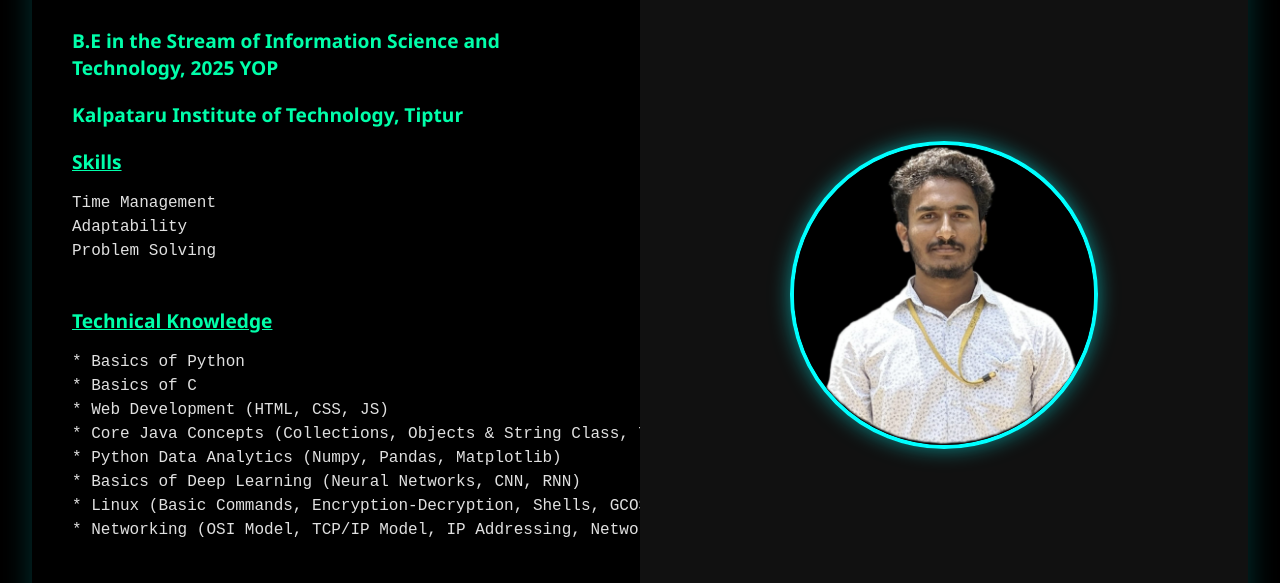
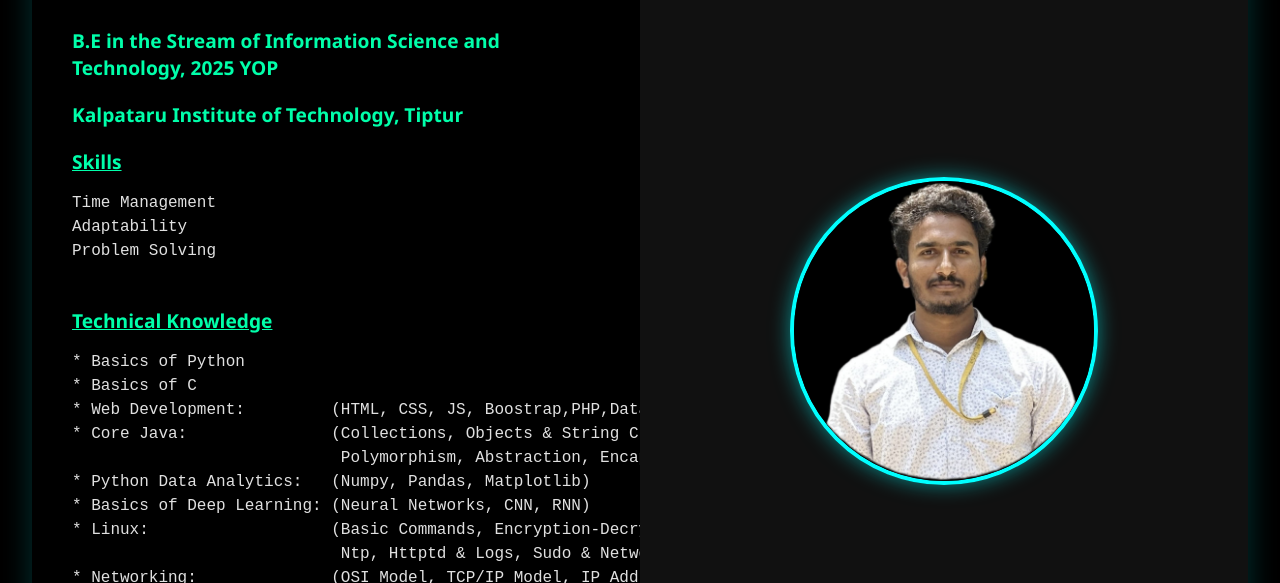
Before and after one commit to darshanhn7/abidas, a plain HTML site: page index.html in a window 1280 px wide. Shown: the part 216-799 px from the top of the page. Drawn offline with Linux system fonts and the light colour scheme.

Commit message:
Update index.html

```diff
--- a/index.html
+++ b/index.html
@@ -112,12 +112,15 @@ Problem Solving
             <pre>
 * Basics of Python
 * Basics of C
-* Web Development (HTML, CSS, JS)
-* Core Java Concepts (Collections, Objects & String Class, Threads, Method Overloading & Method Overriding, Inheritance, Polymorphism, Abstraction, Encapsulation, Exception Handling)
-* Python Data Analytics (Numpy, Pandas, Matplotlib)
-* Basics of Deep Learning (Neural Networks, CNN, RNN)
-* Linux (Basic Commands, Encryption-Decryption, Shells, GCOSE Information, User and Group, File System, Ntp, Httptd & Logs, Sudo & Networking, Process, Package Management, Permissions, SSH)
-* Networking (OSI Model, TCP/IP Model, IP Addressing, Network Topology, Network Devices, Subnetting, Routing Protocols, Switching Concepts, DNS, DHCP, HTTP, HTTPS, FTP)
+* Web Development:         (HTML, CSS, JS, Boostrap,PHP,Database,React)
+* Core Java:               (Collections, Objects & String Class, Threads, Method Overloading & Method Overriding, Inheritance,
+                            Polymorphism, Abstraction, Encapsulation, Exception Handling)
+* Python Data Analytics:   (Numpy, Pandas, Matplotlib)
+* Basics of Deep Learning: (Neural Networks, CNN, RNN)
+* Linux:                   (Basic Commands, Encryption-Decryption, Shells, GCOSE Information, User and Group, File System,
+                            Ntp, Httptd & Logs, Sudo & Networking, Process, Package Management, Permissions, SSH)
+* Networking:              (OSI Model, TCP/IP Model, IP Addressing, Network Topology, Network Devices, Subnetting, Routing Protocols,
+                            Switching Concepts, DNS, DHCP, HTTP, HTTPS, FTP)
             </pre>
 
             <h3><u>Projects</u></h3>
```
